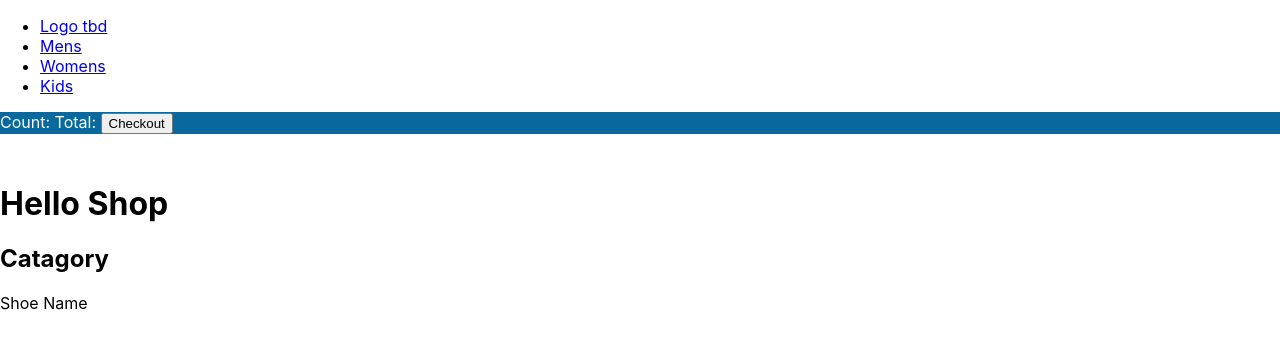
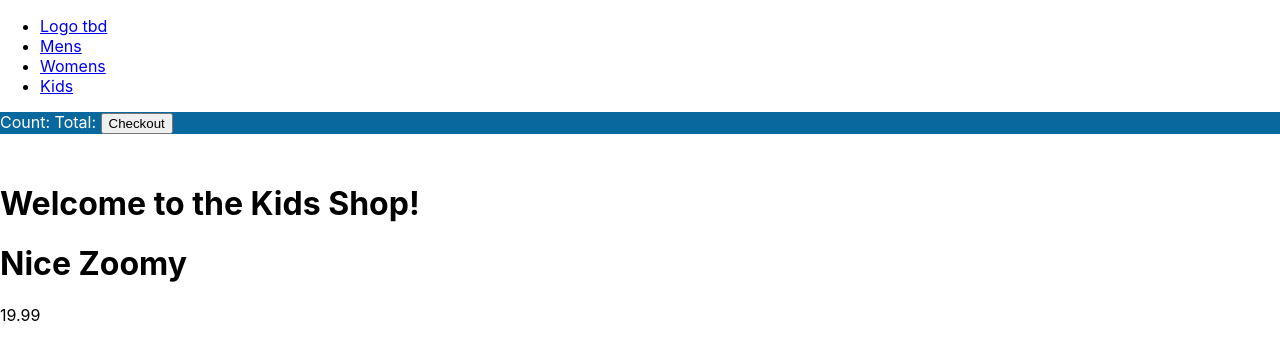
Before and after one commit to tbruner/shopping, a React (Create React App) app: page /kids in a window 1280 px wide. Shown: the top 360 px of the page. Built offline with nearby package versions, Linux system fonts and the light colour scheme.

Commit message:
Add functionality to display shoe information

```diff
--- a/src/components/Shop.js
+++ b/src/components/Shop.js
@@ -1,17 +1,15 @@
 import '../styles/Shop.css';
 import ShopBar from './ShopBar';
+import ShopItem from './ShopItem';
 
-const Shop = () => {
+const Shop = ({department}) => {
   return (
     <>
     <ShopBar />
-    <h1>Hello Shop</h1>
-      <div className='catagory'>
-        <h2 className='catagory-title'>Catagory</h2>
-        <div className='card'>
-          <p>Shoe Name</p>
-        </div>
-      </div>
+    <h1 className='shop-title'>Welcome to the {department.title} Shop!</h1>
+    <div className='shop-items'>
+      <ShopItem details={department.items[0]} />
+    </div>
     </>
   );
 }
--- a/src/components/ShopItem.js
+++ b/src/components/ShopItem.js
@@ -1,7 +1,12 @@
 import '../styles/ShopItem.css';
 
-const ShopItem = () => {
-
+const ShopItem = ({details}) => {
+  return (
+    <>
+    <h1>{details.shoeBrand} {details.shoeName}</h1>
+    <span>{details.cost}</span>
+    </>
+  );
 }
 
 export default ShopItem;
```
